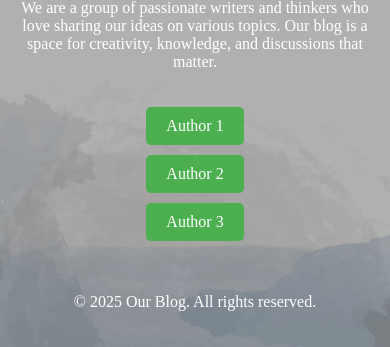
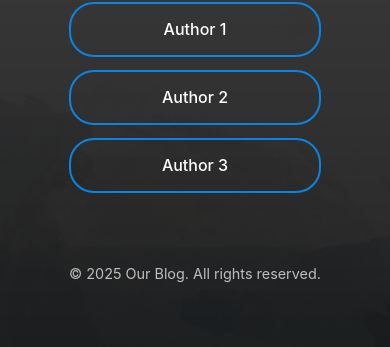
Before and after one commit to nuggetz666/spd_blog, a Flask app: page / in a window 390 px wide. Shown: the part 497-844 px from the top of the page. Run offline with Flask 3, Linux system fonts and the light colour scheme.

Commit message:
Assistant checkpoint: Modernize design with minimalistic style
Assistant generated file changes:
- templates/home.html: Modernize design with minimalistic style, Update content structure

---

User prompt:

hey so recheck the code and please help me make it look more modern minimalistic look

Replit-Commit-Author: Assistant
Replit-Commit-Session-Id: 793a53dd-aea2-43cc-819a-1f1598807817

```diff
--- a/templates/home.html
+++ b/templates/home.html
@@ -17,9 +17,10 @@
     <style>
         /* CSS Variables */
         :root {
-            --primary-color: #4CAF50;
-            --hover-color: #3e8e41;
-            --text-color: white;
+            --primary-color: #2D3436;
+            --accent-color: #0984E3;
+            --text-color: #FFFFFF;
+            --font-main: -apple-system, BlinkMacSystemFont, "Segoe UI", Roboto, sans-serif;
         }
 
         /* Global Styles */
@@ -27,6 +28,8 @@
             margin: 0;
             padding: 0;
             overflow: hidden;
+            font-family: var(--font-main);
+            line-height: 1.6;
         }
 
         /* Wrapper Styles */
@@ -36,38 +39,43 @@
             justify-content: center;
             align-items: center;
             position: absolute;
-            top: 0;
-            left: 0;
-            right: 0;
-            bottom: 0;
-            padding: 20px;
+            inset: 0;
+            padding: 2rem;
             text-align: center;
-            background: rgba(0, 0, 0, 0.3);
+            background: linear-gradient(to bottom, rgba(0, 0, 0, 0.7), rgba(0, 0, 0, 0.85));
             color: var(--text-color);
             z-index: 1;
         }
 
         /* Header Styles */
         h1 {
+            font-size: 2.5rem;
+            font-weight: 700;
+            letter-spacing: -0.5px;
+            margin: 1rem 0;
             color: var(--text-color);
-            text-shadow: 2px 2px 4px rgba(0, 0, 0, 0.5);
         }
 
         .logo img {
-            max-width: 200px;
-            margin-bottom: -40px;
+            max-width: 120px;
+            margin-bottom: 1rem;
+            transition: transform 0.3s ease;
+        }
+
+        .logo img:hover {
+            transform: scale(1.05);
         }
 
         /* About Section Styles */
         #about {
             max-width: 600px;
-            margin: 20px auto;
+            margin: 2rem auto;
+            padding: 0 1rem;
         }
 
-        .image.main img {
-            width: 100%;
-            height: auto;
-            border-radius: 10px;
+        #about p {
+            font-size: 1.1rem;
+            opacity: 0.9;
         }
 
         /* Sections (Buttons) Styles */
@@ -76,47 +84,52 @@
             padding: 0;
             display: flex;
             justify-content: center;
-            gap: 15px;
-        }
-
-        #sections ul li {
-            display: inline;
+            gap: 1rem;
+            margin: 2rem 0;
         }
 
         .button {
             display: inline-block;
-            padding: 10px 20px;
-            background-color: var(--primary-color);
-            border: none;
-            border-radius: 5px;
+            padding: 0.8rem 1.5rem;
+            background-color: transparent;
+            border: 2px solid var(--accent-color);
+            border-radius: 25px;
             color: var(--text-color);
             text-decoration: none;
-            transition: background 0.3s ease;
-            cursor: pointer;
+            transition: all 0.3s ease;
+            font-weight: 500;
         }
 
         .button:hover {
-            background: var(--hover-color);
+            background-color: var(--accent-color);
+            transform: translateY(-2px);
         }
 
         /* Footer Styles */
         #footer {
-            margin-top: 20px;
+            margin-top: auto;
+            padding: 1rem;
+            font-size: 0.9rem;
+            opacity: 0.7;
         }
 
         /* Responsive Styles */
         @media (max-width: 768px) {
+            h1 {
+                font-size: 2rem;
+            }
+
             #sections ul {
                 flex-direction: column;
-                gap: 10px;
+                gap: 0.8rem;
             }
 
-            .logo img {
-                max-width: 150px;
+            .button {
+                width: 200px;
             }
 
-            h1 {
-                font-size: 1.5rem;
+            #about p {
+                font-size: 1rem;
             }
         }
     </style>
@@ -131,7 +144,8 @@
             </div>
             <div class="content">
                 <div class="inner">
-                    <h1>Welcome to Our Blog</h1>
+                    <h1>SPD Blog</h1>
+                    <p>Exploring Ideas, Sharing Knowledge</p>
                 </div>
             </div>
         </header>
@@ -139,10 +153,7 @@
         <!-- Main Content -->
         <div id="main">
             <article id="about">
-                <span class="image main">
-                    <img src="{{ url_for('static', filename='assets/images/background.jpg') }}" alt="About Us Background Image" />
-                </span>
-                <p>We are a group of passionate writers and thinkers who love sharing our ideas on various topics. Our blog is a space for creativity, knowledge, and discussions that matter.</p>
+                <p>Welcome to our space for creative thinking and meaningful discussions. Join us in exploring new ideas and perspectives.</p>
             </article>
         </div>
 
```
